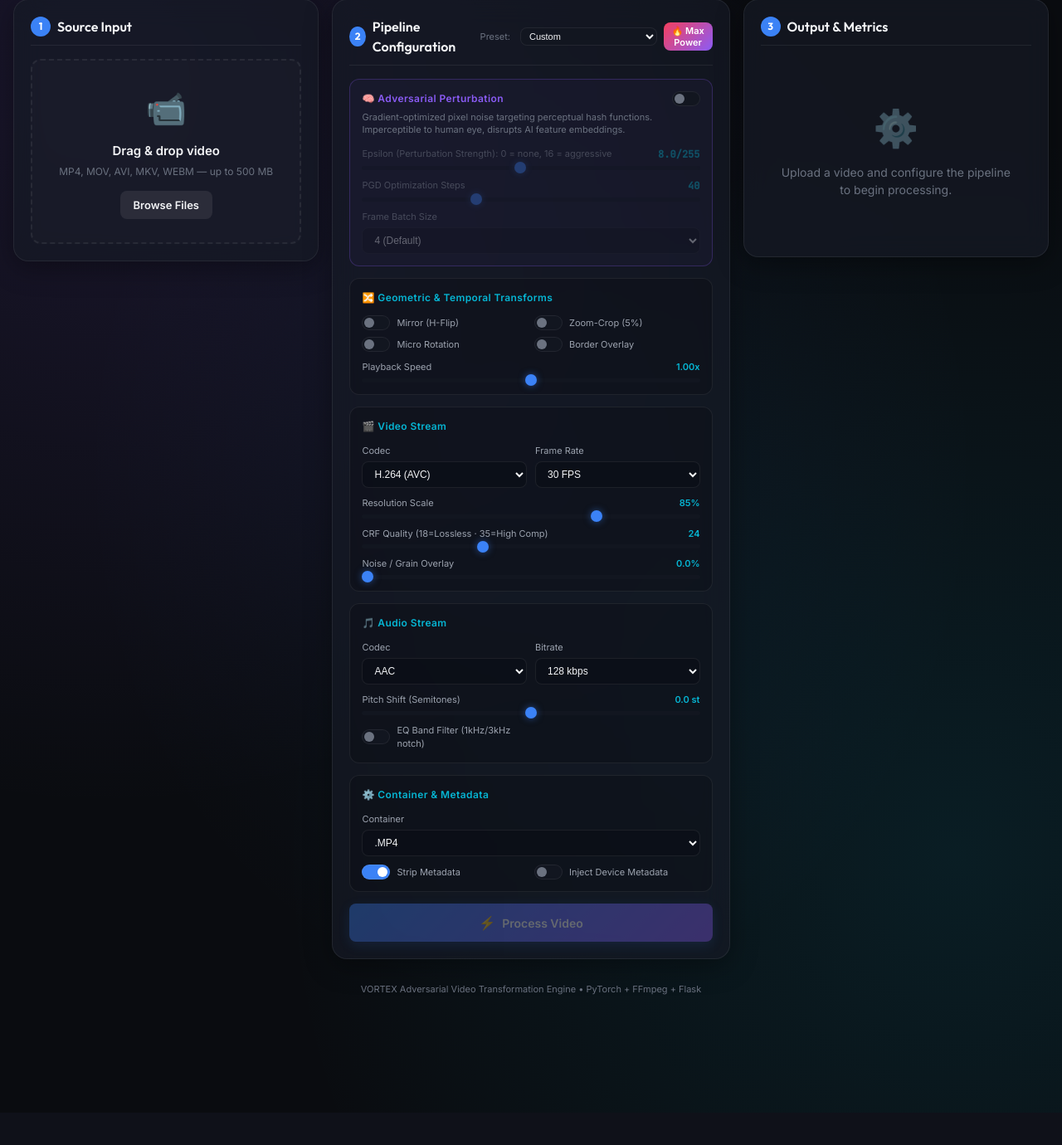
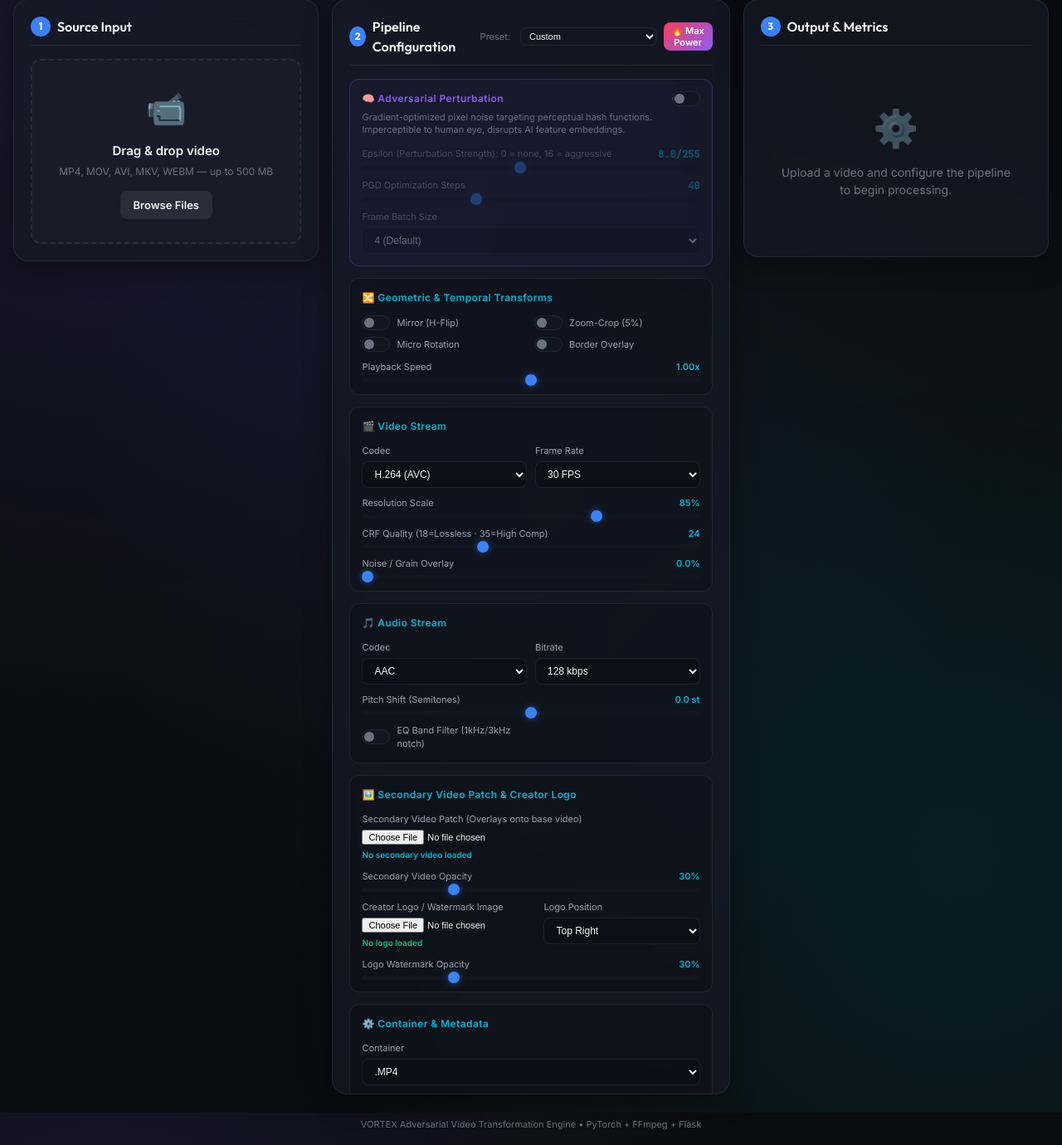
Before and after one commit to shambhuraj0007/shambhuraj-api, a Flask app: page / in a window 1280 px wide. Shown: the part 212-1592 px from the top of the page at 83% size. Before the commit the page ends 1411 px from the top, so only its background shows below. Run offline with Flask 3, Linux system fonts and the light colour scheme; some libraries are stand-ins or nearby versions.

Commit message:
Add Secondary Video Patch blending & Creator Logo watermark overlay with editable opacity controls

```diff
--- a/app.py
+++ b/app.py
@@ -38,6 +38,12 @@
     return '.' in filename and filename.rsplit('.', 1)[1].lower() in ALLOWED_EXTENSIONS
 
 
+ALLOWED_IMAGE_EXTENSIONS = {'png', 'jpg', 'jpeg', 'webp', 'svg'}
+
+def allowed_image(filename: str) -> bool:
+    return '.' in filename and filename.rsplit('.', 1)[1].lower() in ALLOWED_IMAGE_EXTENSIONS
+
+
 @app.route('/')
 def index():
     return render_template('index.html')
@@ -45,17 +51,39 @@
 
 @app.route('/api/upload', methods=['POST'])
 def upload_file():
-    if 'video' not in request.files:
+    upload_type = request.form.get('type', 'video')
+
+    if upload_type == 'logo':
+        if 'logo' not in request.files:
+            return jsonify({'error': 'No logo file provided'}), 400
+        file = request.files['logo']
+        if file and allowed_image(file.filename):
+            ext = file.filename.rsplit('.', 1)[1].lower()
+            unique_id = uuid.uuid4().hex[:8]
+            filename = f"logo_{unique_id}.{ext}"
+            filepath = os.path.join(app.config['UPLOAD_FOLDER'], filename)
+            file.save(filepath)
+            return jsonify({
+                'success': True,
+                'filename': filename,
+                'url': url_for('get_upload_file', filename=filename)
+            })
+        return jsonify({'error': 'Unsupported image format'}), 400
+
+    # Video upload (primary or secondary)
+    file_key = 'secondary_video' if 'secondary_video' in request.files else 'video'
+    if file_key not in request.files:
         return jsonify({'error': 'No video file provided'}), 400
 
-    file = request.files['video']
+    file = request.files[file_key]
     if file.filename == '':
         return jsonify({'error': 'No selected file'}), 400
 
     if file and allowed_file(file.filename):
         ext = file.filename.rsplit('.', 1)[1].lower()
         unique_id = uuid.uuid4().hex[:8]
-        filename = f"input_{unique_id}.{ext}"
+        prefix = "sec_" if file_key == 'secondary_video' else "input_"
+        filename = f"{prefix}{unique_id}.{ext}"
         filepath = os.path.join(app.config['UPLOAD_FOLDER'], filename)
         file.save(filepath)
 
@@ -82,6 +110,13 @@
     if not os.path.exists(input_path):
         return jsonify({'error': 'Input file not found on server'}), 404
 
+    # Resolve secondary video and logo paths if provided
+    sec_filename = data.get('secondary_video_filename')
+    sec_path = os.path.join(app.config['UPLOAD_FOLDER'], sec_filename) if sec_filename else None
+
+    logo_filename = data.get('logo_filename')
+    logo_path = os.path.join(app.config['UPLOAD_FOLDER'], logo_filename) if logo_filename else None
+
     # Build full config from request data
     config = {
         # Video stream
@@ -91,6 +126,13 @@
         "frame_rate": int(data.get('frame_rate', 30)),
         "interpolation": data.get('interpolation', 'bicubic'),
         "grain_strength": float(data.get('grain_strength', 0.0)),
+        # Secondary video patch
+        "secondary_video_path": sec_path if sec_path and os.path.exists(sec_path) else None,
+        "secondary_video_opacity": float(data.get('secondary_video_opacity', 0.3)),
+        # Logo Watermark
+        "logo_image_path": logo_path if logo_path and os.path.exists(logo_path) else None,
+        "logo_opacity": float(data.get('logo_opacity', 0.3)),
+        "logo_position": data.get('logo_position', 'top_right'),
         # Audio stream
         "audio_codec": data.get('audio_codec', 'aac'),
         "audio_bitrate": data.get('audio_bitrate', '128k'),
--- a/static/js/main.js
+++ b/static/js/main.js
@@ -30,11 +30,62 @@
         speed: { el: document.getElementById('speed'), display: document.getElementById('speedVal'), fmt: v => `${parseFloat(v).toFixed(2)}x` },
         adversarialEpsilon: { el: document.getElementById('adversarialEpsilon'), display: document.getElementById('epsVal'), fmt: v => `${parseFloat(v).toFixed(1)}/255` },
         adversarialSteps: { el: document.getElementById('adversarialSteps'), display: document.getElementById('stepsVal'), fmt: v => v },
+        secVideoOpacity: { el: document.getElementById('secVideoOpacity'), display: document.getElementById('secOpacityVal'), fmt: v => `${Math.round(v * 100)}%` },
+        logoOpacity: { el: document.getElementById('logoOpacity'), display: document.getElementById('logoOpacityVal'), fmt: v => `${Math.round(v * 100)}%` },
     };
+
+    // Secondary video and logo file tracking
+    let uploadedSecondaryFilename = null;
+    let uploadedLogoFilename = null;
+
+    const secondaryVideoInput = document.getElementById('secondaryVideoInput');
+    const secVideoStatus = document.getElementById('secVideoStatus');
+    if (secondaryVideoInput) {
+        secondaryVideoInput.addEventListener('change', (e) => {
+            if (e.target.files.length > 0) {
+                const fd = new FormData();
+                fd.append('secondary_video', e.target.files[0]);
+                secVideoStatus.textContent = 'Uploading patch video...';
+                fetch('/api/upload', { method: 'POST', body: fd })
+                    .then(r => r.json())
+                    .then(data => {
+                        if (data.success) {
+                            uploadedSecondaryFilename = data.filename;
+                            secVideoStatus.textContent = `✓ ${e.target.files[0].name}`;
+                        } else {
+                            secVideoStatus.textContent = 'Error uploading secondary video';
+                        }
+                    }).catch(() => secVideoStatus.textContent = 'Upload failed');
+            }
+        });
+    }
+
+    const logoInput = document.getElementById('logoInput');
+    const logoStatus = document.getElementById('logoStatus');
+    if (logoInput) {
+        logoInput.addEventListener('change', (e) => {
+            if (e.target.files.length > 0) {
+                const fd = new FormData();
+                fd.append('logo', e.target.files[0]);
+                fd.append('type', 'logo');
+                logoStatus.textContent = 'Uploading logo...';
+                fetch('/api/upload', { method: 'POST', body: fd })
+                    .then(r => r.json())
+                    .then(data => {
+                        if (data.success) {
+                            uploadedLogoFilename = data.filename;
+                            logoStatus.textContent = `✓ ${e.target.files[0].name}`;
+                        } else {
+                            logoStatus.textContent = 'Error uploading logo';
+                        }
+                    }).catch(() => logoStatus.textContent = 'Upload failed');
+            }
+        });
+    }
 
     // Bind live slider displays
     Object.values(sliders).forEach(({ el, display, fmt }) => {
-        el.addEventListener('input', () => { display.textContent = fmt(el.value); });
+        if (el && display) el.addEventListener('input', () => { display.textContent = fmt(el.value); });
     });
 
     // Adversarial toggle
@@ -289,6 +340,12 @@
             adversarial_epsilon: parseFloat(sliders.adversarialEpsilon.el.value),
             adversarial_steps: parseInt(sliders.adversarialSteps.el.value),
             adversarial_batch_size: parseInt(document.getElementById('adversarialBatch').value),
+            // Secondary Video Patch & Logo
+            secondary_video_filename: uploadedSecondaryFilename,
+            secondary_video_opacity: parseFloat(sliders.secVideoOpacity.el.value),
+            logo_filename: uploadedLogoFilename,
+            logo_opacity: parseFloat(sliders.logoOpacity.el.value),
+            logo_position: document.getElementById('logoPosition') ? document.getElementById('logoPosition').value : 'top_right',
             // Metadata
             strip_metadata: document.getElementById('stripMetadata').checked,
             inject_metadata: document.getElementById('injectMetadata').checked,
--- a/templates/index.html
+++ b/templates/index.html
@@ -258,6 +258,57 @@
                         </div>
                     </div>
 
+                    <!-- ── Secondary Video Patch & Creator Logo ── -->
+                    <div class="control-group">
+                        <div class="group-title">🖼️ Secondary Video Patch & Creator Logo</div>
+
+                        <!-- Secondary Video Patch -->
+                        <div class="form-row">
+                            <div class="form-field full-width">
+                                <label>Secondary Video Patch (Overlays onto base video)</label>
+                                <input type="file" id="secondaryVideoInput" accept="video/*" style="font-size: 11px;">
+                                <span id="secVideoStatus" class="val-display" style="font-size: 10px; color: var(--accent-cyan);">No secondary video loaded</span>
+                            </div>
+                        </div>
+                        <div class="form-row">
+                            <div class="form-field full-width">
+                                <div class="slider-label">
+                                    <span>Secondary Video Opacity</span>
+                                    <span id="secOpacityVal" class="val-display">30%</span>
+                                </div>
+                                <input type="range" id="secVideoOpacity" min="0.05" max="1.0" step="0.05" value="0.30">
+                            </div>
+                        </div>
+
+                        <!-- Creator Logo / Watermark -->
+                        <div class="form-row" style="margin-top: 10px;">
+                            <div class="form-field">
+                                <label>Creator Logo / Watermark Image</label>
+                                <input type="file" id="logoInput" accept="image/*" style="font-size: 11px;">
+                                <span id="logoStatus" class="val-display" style="font-size: 10px; color: var(--accent-emerald);">No logo loaded</span>
+                            </div>
+                            <div class="form-field">
+                                <label for="logoPosition">Logo Position</label>
+                                <select id="logoPosition">
+                                    <option value="top_right" selected>Top Right</option>
+                                    <option value="top_left">Top Left</option>
+                                    <option value="bottom_right">Bottom Right</option>
+                                    <option value="bottom_left">Bottom Left</option>
+                                    <option value="center">Center</option>
+                                </select>
+                            </div>
+                        </div>
+                        <div class="form-row">
+                            <div class="form-field full-width">
+                                <div class="slider-label">
+                                    <span>Logo Watermark Opacity</span>
+                                    <span id="logoOpacityVal" class="val-display">30%</span>
+                                </div>
+                                <input type="range" id="logoOpacity" min="0.05" max="1.0" step="0.05" value="0.30">
+                            </div>
+                        </div>
+                    </div>
+
                     <!-- ── Container & Metadata ── -->
                     <div class="control-group">
                         <div class="group-title">⚙️ Container & Metadata</div>
```
Also changed, not shown: benchmark.py (+70 -36 lines).
